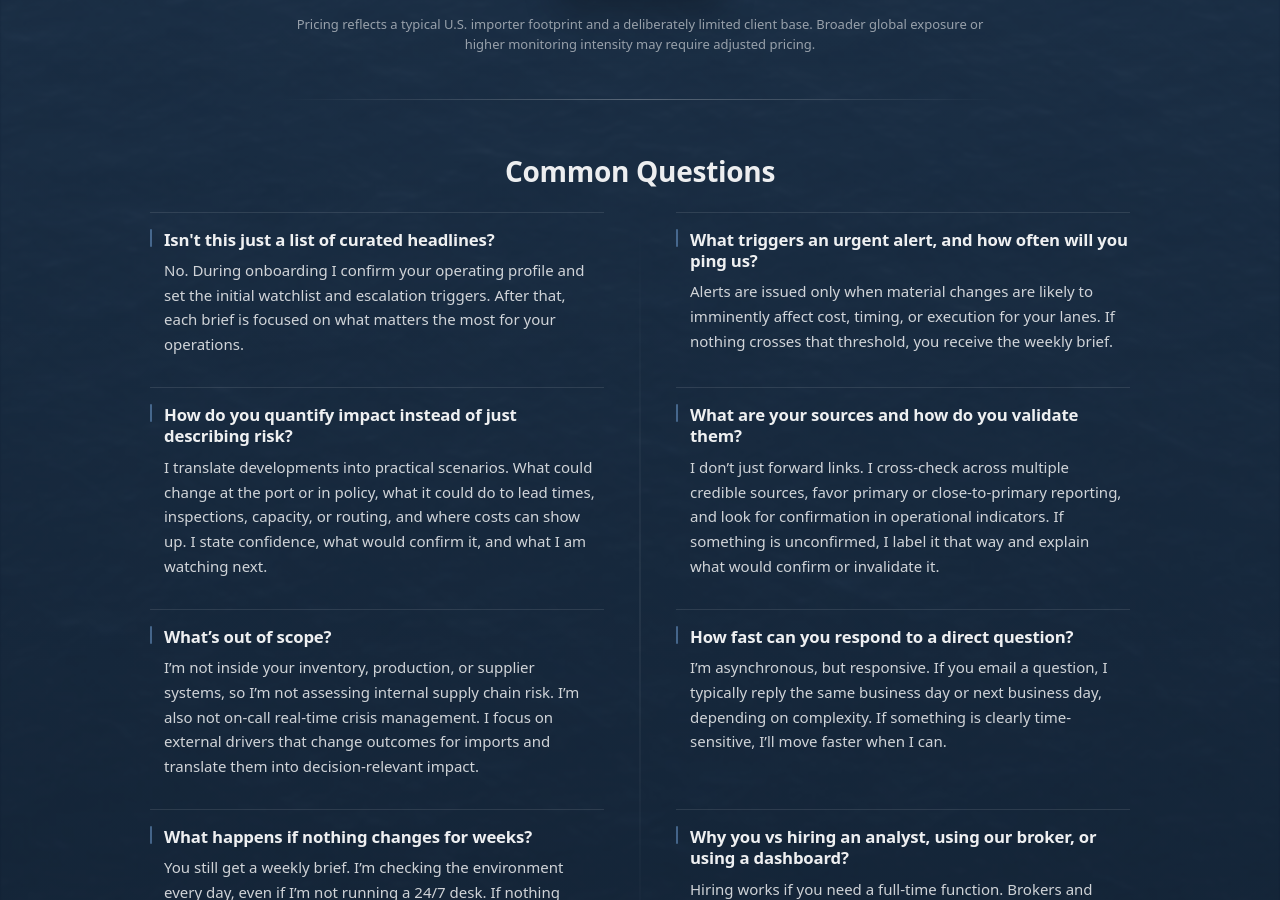
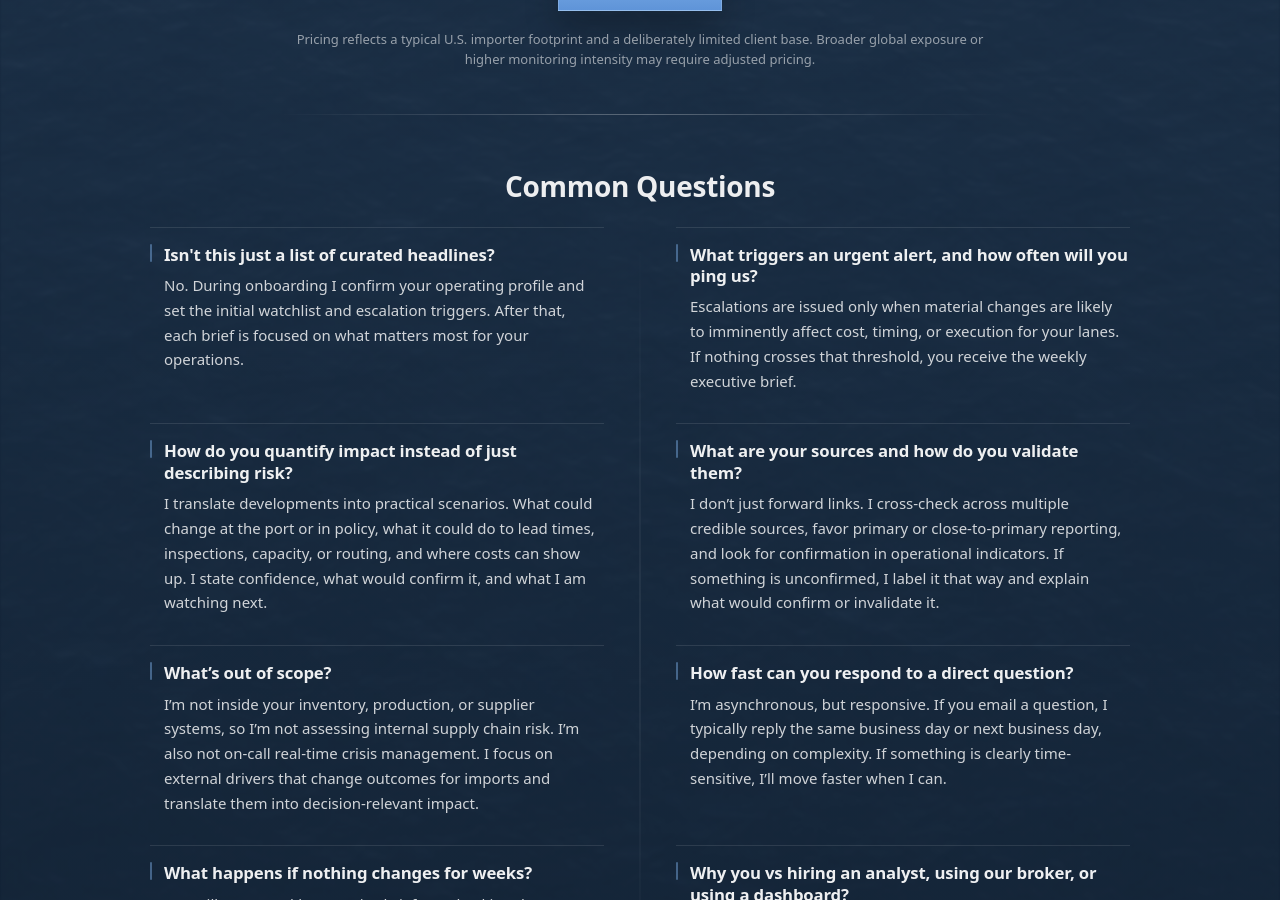
Before and after one commit to importrisk/import-risk-intelligence-site, a Jekyll site: the page built from method.html, in a window 1280 px wide and 900 px high, scrolled down 2071 px. Built offline with Jekyll 4.4.1, drawn with Linux system fonts in a browser that asks for light colours; some of the changed text lies outside the part shown.

Commit message:
Update method.html

```diff
--- a/method.html
+++ b/method.html
@@ -17,6 +17,11 @@
       <div class="method-hero-inner">
         <h1 class="hero-title">Method</h1>
         <p class="hero-subtitle">Experienced judgment applied to external import risk.</p>
+
+        <!-- NEW: one grounding line so the framework is not generic -->
+        <p class="hero-subtitle hero-subtitle-muted">
+          The process is informed by structured threat assessment work in the U.S. Department of State’s Diplomatic Security Service (DSS), applied to trade lanes, ports, and regulatory exposure.
+        </p>
       </div>
     </div>
   </section>
@@ -28,8 +33,8 @@
     <div class="container">
       <div class="method-feature-grid">
 
-        <!-- Observe -->
-        <article class="method-feature" aria-label="Observe">
+        <!-- Monitor -->
+        <article class="method-feature" aria-label="Monitor">
           <div class="mf-inner">
             <header class="mf-head">
               <span class="mf-icon" aria-hidden="true">
@@ -134,7 +139,7 @@
             </header>
 
             <p class="mf-description">
-              Clients receive an asynchronous weekly executive brief, with urgent updates when immediate attention is warranted.
+              Clients receive a weekly executive brief, with exception-based escalations when immediate attention is warranted.
             </p>
 
             <p class="mf-subtle">
@@ -177,8 +182,8 @@
 
               <ul class="mp-card-list">
                 <li>
-                  <strong>Weekly PDF brief</strong>
-                  <span>Delivered by email. Clear, concise, and readable in under two minutes.</span>
+                  <strong>Weekly executive brief (PDF)</strong>
+                  <span>Delivered by email. Executive-level distillation, readable in under two minutes.</span>
                 </li>
                 <li>
                   <strong>Executive summary</strong>
@@ -213,7 +218,7 @@
                   <span>Updates are framed so leadership knows what actually requires attention.</span>
                 </li>
                 <li>
-                  <strong>Urgent alerts</strong>
+                  <strong>Exception-based escalation</strong>
                   <span>Issued only when material changes are likely to imminently affect cost, timing, or execution.</span>
                 </li>
                 <li>
@@ -269,14 +274,14 @@
             <div class="mp-faq-item" role="listitem">
               <h4 class="mp-q">Isn't this just a list of curated headlines?</h4>
               <p class="mp-a">
-                No. During onboarding I confirm your operating profile and set the initial watchlist and escalation triggers. After that, each brief is focused on what matters the most for your operations.
+                No. During onboarding I confirm your operating profile and set the initial watchlist and escalation triggers. After that, each brief is focused on what matters most for your operations.
               </p>
             </div>
 
             <div class="mp-faq-item" role="listitem">
               <h4 class="mp-q">What triggers an urgent alert, and how often will you ping us?</h4>
               <p class="mp-a">
-                Alerts are issued only when material changes are likely to imminently affect cost, timing, or execution for your lanes. If nothing crosses that threshold, you receive the weekly brief.
+                Escalations are issued only when material changes are likely to imminently affect cost, timing, or execution for your lanes. If nothing crosses that threshold, you receive the weekly executive brief.
               </p>
             </div>
 
@@ -311,7 +316,7 @@
             <div class="mp-faq-item" role="listitem">
               <h4 class="mp-q">What happens if nothing changes for weeks?</h4>
               <p class="mp-a">
-                You still get a weekly brief. I’m checking the environment every day, even if I’m not running a 24/7 desk. If nothing meaningful changes, I’ll say that, confirm what still looks stable, and flag what I’m watching next so you’re not surprised later.
+                You still get a weekly executive brief. I’m checking the environment every day, even if I’m not running a 24/7 desk. If nothing meaningful changes, I’ll say that, confirm what still looks stable, and flag what I’m watching next so you’re not surprised later.
               </p>
             </div>
 
```
Also changed, not shown: other parts of method.html (+3 -3 lines).
